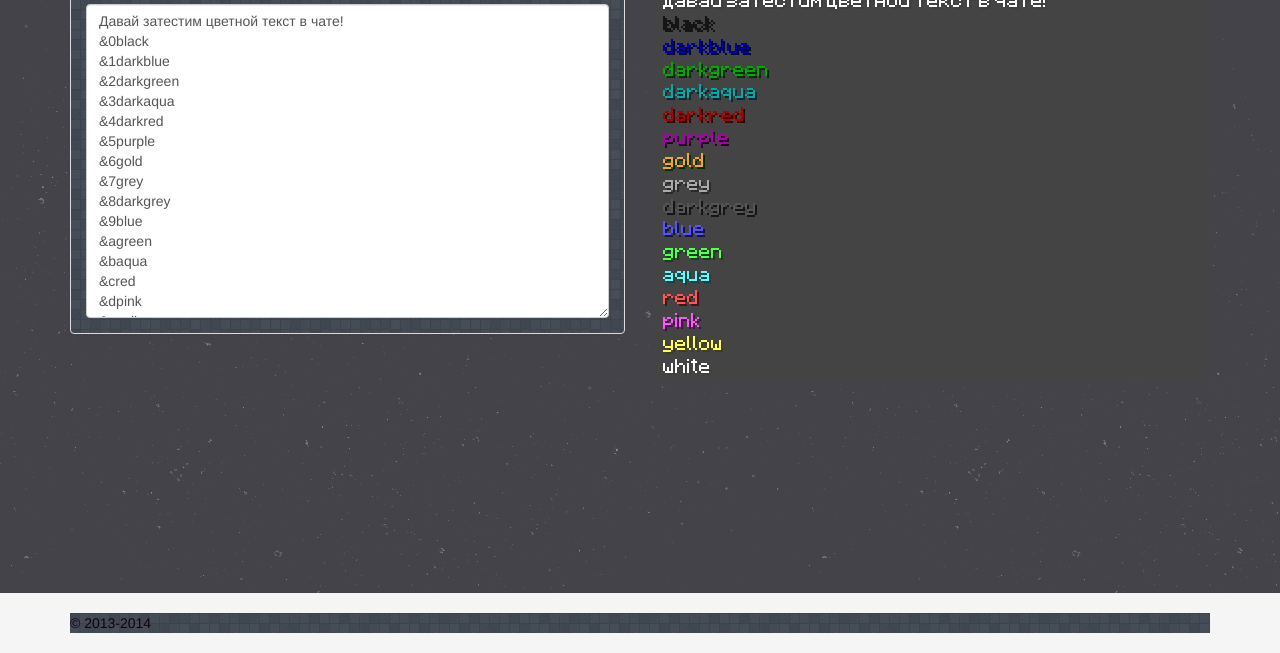
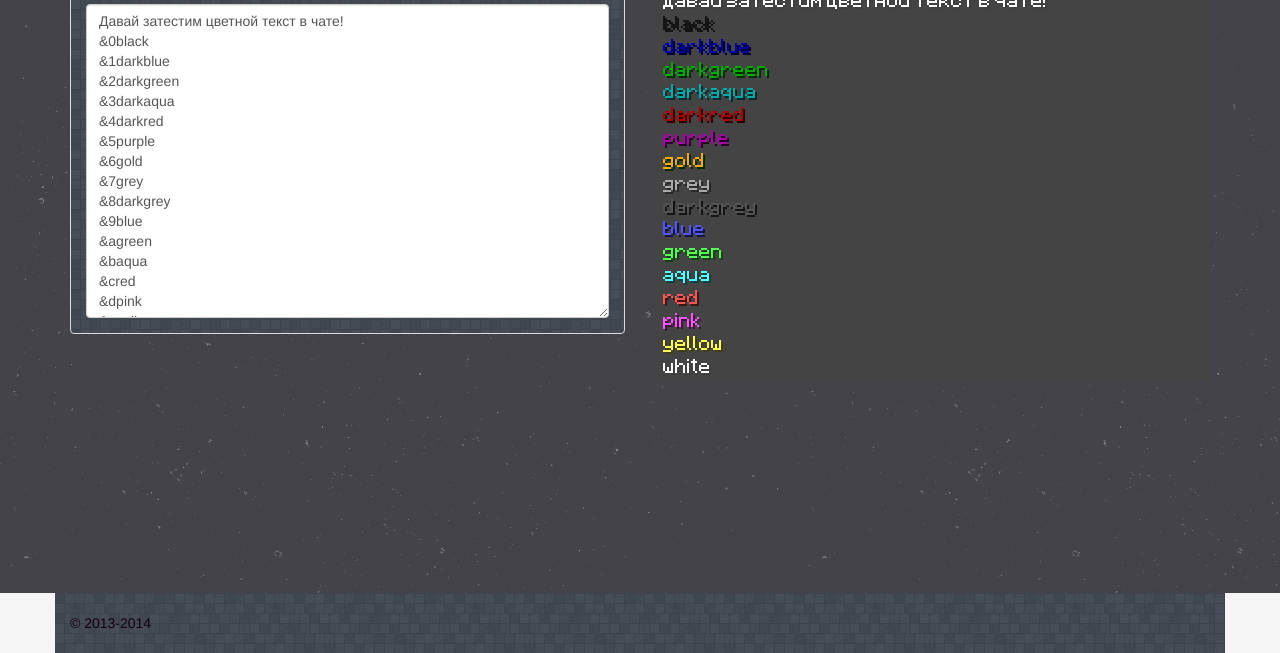
Before and after one commit to MLMP/api.ml.ensemplix, a plain HTML site: page mc-color-chat.html in a window 1280 px wide. Shown: the part 147-800 px from the top of the page. Drawn offline with nearby package versions, Linux system fonts and the light colour scheme.

Commit message:
Update mc-color-chat.html

```diff
--- a/mc-color-chat.html
+++ b/mc-color-chat.html
@@ -138,8 +138,8 @@ document.addEventListener("keyup", function(e) {
 </script>
 
 <div id="footer">
-  <div class="container">
-    <p class="muted credit" style="margin:20px 0; background-image: url(bgbl.png);;">&copy; 2013-2014</p>
+  <div class="container" style="background-image: url(bgbl.png);">
+    <p class="muted credit" style="margin:20px 0; background-image: url(bgbl.png);">&copy; 2013-2014</p>
   </div>
 </div>
 
```
